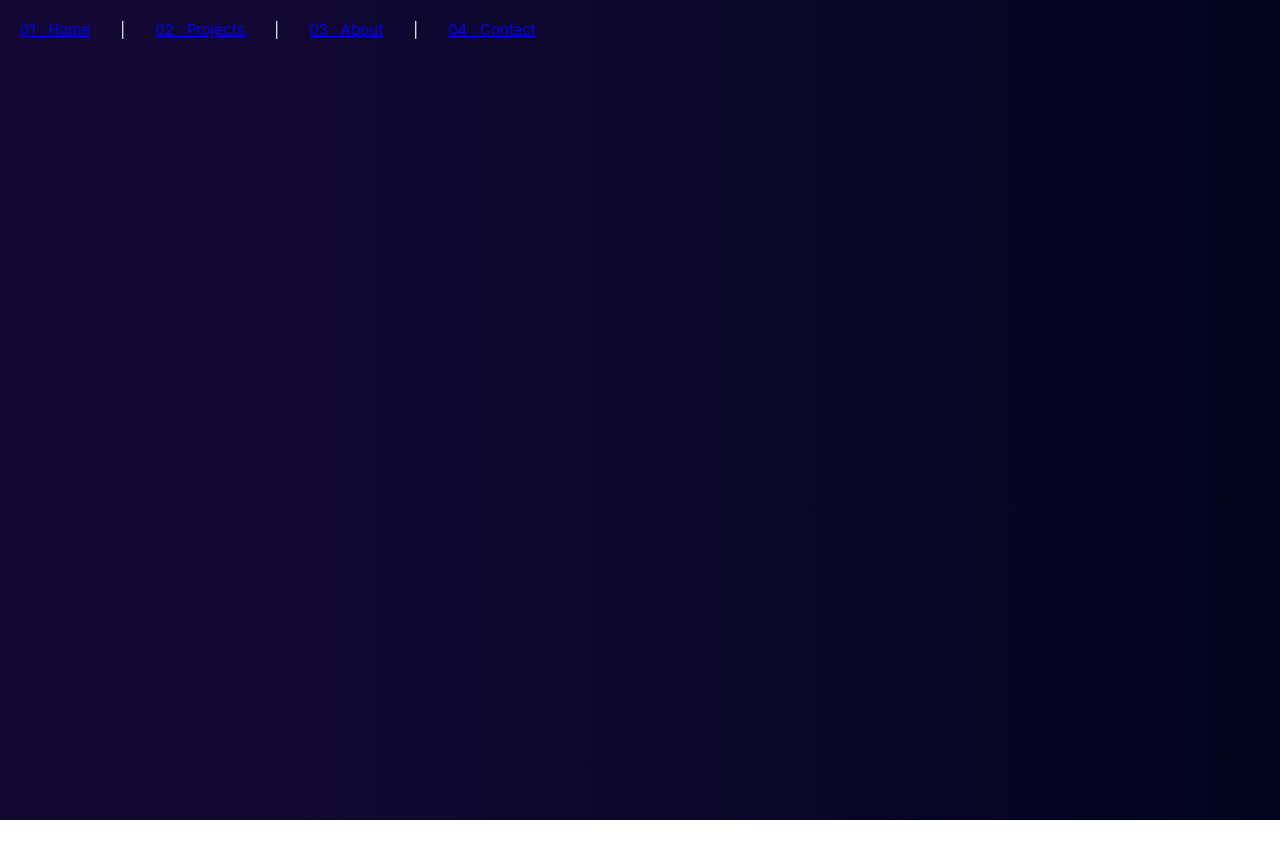
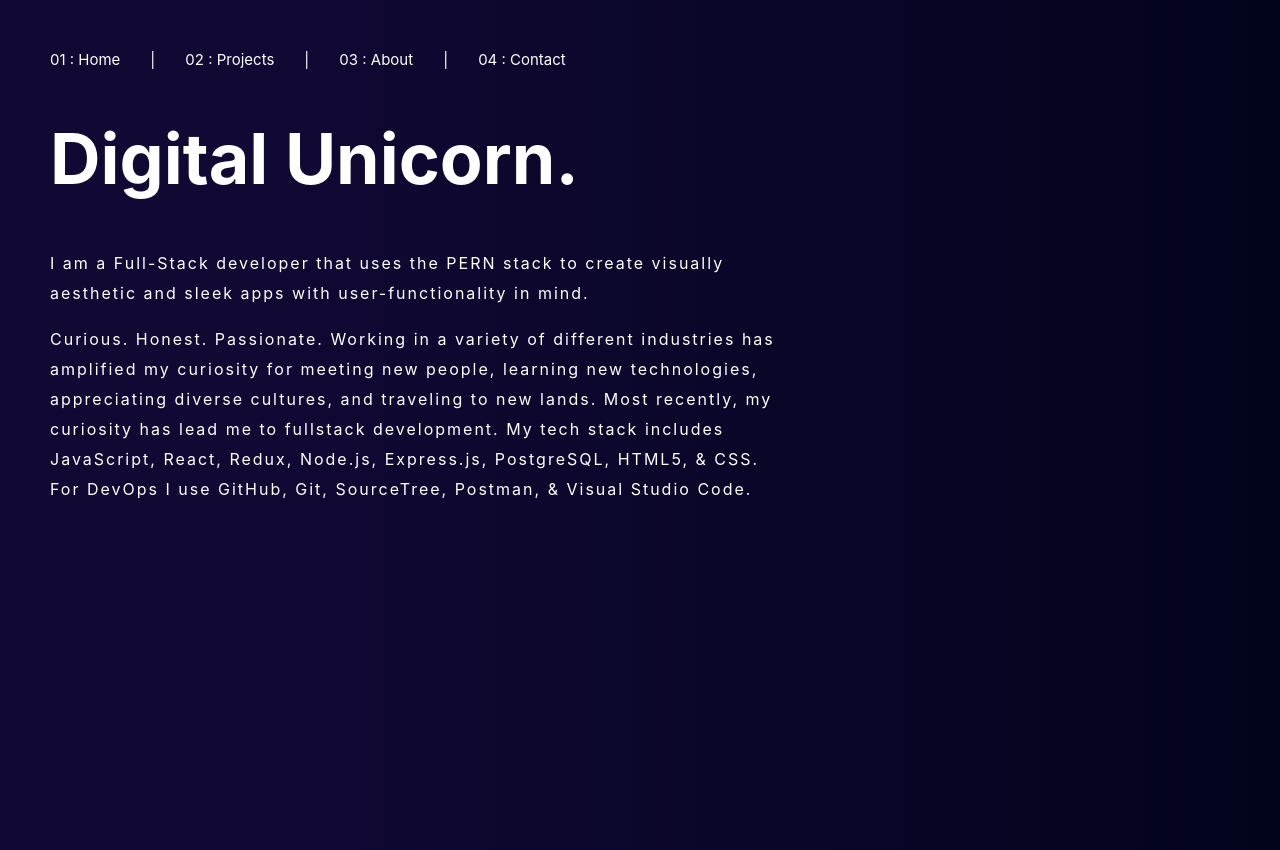
Before and after one commit to spiltmiruku/Portfolio-Website, a React (Create React App) app in the folder portfolio-project/: page /#/about in a window 1280 px wide. Before the commit the page ends 820 px from the top, so only its background shows below. Built offline with nearby package versions, Linux system fonts and the light colour scheme.

Commit message:
Separated header into a separate Component, added some text to about and projects Components with minor css styling

```diff
--- a/portfolio-project/src/App.css
+++ b/portfolio-project/src/App.css
@@ -1,38 +1,3 @@
 .App {
   text-align: center;
 }
-
-.App-logo {
-  height: 40vmin;
-  pointer-events: none;
-}
-
-@media (prefers-reduced-motion: no-preference) {
-  .App-logo {
-    animation: App-logo-spin infinite 20s linear;
-  }
-}
-
-.App-header {
-  background-color: #282c34;
-  min-height: 100vh;
-  display: flex;
-  flex-direction: column;
-  align-items: center;
-  justify-content: center;
-  font-size: calc(10px + 2vmin);
-  color: white;
-}
-
-.App-link {
-  color: #61dafb;
-}
-
-@keyframes App-logo-spin {
-  from {
-    transform: rotate(0deg);
-  }
-  to {
-    transform: rotate(360deg);
-  }
-}
--- a/portfolio-project/src/App.js
+++ b/portfolio-project/src/App.js
@@ -1,13 +1,16 @@
 import React from 'react';
 import './App.css';
-import Home from './Components/Home/Home';
+import { withRouter } from 'react-router-dom';
+import Header from './Components/Header/Header';
+import routes from './routes';
 
 function App() {
   return (
     <div className="App">
-      <Home />
+      <Header />
+     {routes}
     </div>
   );
 }
 
-export default App;
+export default withRouter(App);
--- a/portfolio-project/src/Components/About/About.js
+++ b/portfolio-project/src/Components/About/About.js
@@ -1,10 +1,28 @@
-import React from 'react';
-import './about.css';
+import React from "react";
+import "./about.css";
 
 const About = () => {
-    return (
-        <div>
+  return (
+    <div className='about-box'>
+      <h1 className='about-header'>Digital Unicorn.</h1>
+      <section className='about-me'>
+      <p>
+        I am a Full-Stack developer that uses the PERN stack to create visually
+        aesthetic and sleek apps with user-functionality in mind.
+      </p>
+      <p>
+        Curious. Honest. Passionate. Working in a variety of different
+        industries has amplified my curiosity for meeting new people, learning
+        new technologies, appreciating diverse cultures, and traveling to new
+        lands. Most recently, my curiosity has lead me to fullstack development.
+        My tech stack includes JavaScript, React, Redux, Node.js, Express.js,
+        PostgreSQL, HTML5, & CSS. For DevOps I use GitHub, Git, SourceTree,
+        Postman, & Visual Studio Code.
+      </p>
+      </section>
+    </div>
+  );
+};
 
-        </div>
-    )
-}
+
+export default About;
--- a/portfolio-project/src/Components/About/about.css
+++ b/portfolio-project/src/Components/About/about.css
@@ -1 +1,18 @@
 /* ----------ABOUT COMPONENT---------- */
+
+.about-box {
+    color: #fff;
+    margin-left: 50px;
+}
+
+.about-header {
+    font-size: 70px;
+    text-align: left;
+}
+
+.about-me {
+    text-align: left;
+    width: 60%;
+    line-height: 30px;
+    letter-spacing: 2px;
+}
--- a/portfolio-project/src/Components/Contact/Contact.js
+++ b/portfolio-project/src/Components/Contact/Contact.js
@@ -8,3 +8,5 @@ const Contact = () => {
         </div>
     )
 }
+
+export default Contact;
--- /dev/null
+++ b/portfolio-project/src/Components/Header/Header.js
@@ -0,0 +1,28 @@
+import React from "react";
+import { Link } from 'react-router-dom';
+import './header.css';
+
+const Header = () => {
+
+    return (
+      <div className='header-elements'>
+        <div>
+          <Link to='/'><span>01 : Home</span></Link>
+        </div>
+        <div>|</div>
+        <div>
+          <Link to='/projects'><span>02 : Projects</span></Link>
+        </div>
+        <div>|</div>
+        <div>
+        <Link to='/about'><span>03 : About</span></Link>
+        </div>
+        <div>|</div>
+        <div>
+        <Link to='/contact'><span>04 : Contact</span></Link>
+        </div>
+      </div>
+    );
+}
+
+export default Header;
--- /dev/null
+++ b/portfolio-project/src/Components/Header/header.css
@@ -0,0 +1,20 @@
+/* ----------HEADER COMPONENT---------- */
+
+  .header-elements {
+      font-size: 15px;
+      color: #fff;
+      display: flex;
+      flex-direction: row;
+      align-content: space-around;
+      align-items: center;
+      margin: 50px 0 0 50px;
+  }
+
+  .header-elements div {
+      padding-right: 30px;
+  }
+
+  .header-elements a:link, a:visited {
+    color: #fff;
+    text-decoration: none;
+  }
--- a/portfolio-project/src/Components/Home/Home.js
+++ b/portfolio-project/src/Components/Home/Home.js
@@ -10,23 +10,7 @@ class Home extends Component {
 
   render() {
     return (
-      <div className='header-elements'>
-        <div>
-          <Link to='/'><span>01 : Home</span></Link>
-        </div>
-        <div>|</div>
-        <div>
-          <Link to='/projects'><span>02 : Projects</span></Link>
-        </div>
-        <div>|</div>
-        <div>
-        <Link to='/about'><span>03 : About</span></Link>
-        </div>
-        <div>|</div>
-        <div>
-        <Link to='/contact'><span>04 : Contact</span></Link>
-        </div>
-      </div>
+     <div></div>
     );
   }
 }
--- a/portfolio-project/src/Components/Home/home.css
+++ b/portfolio-project/src/Components/Home/home.css
@@ -9,22 +9,3 @@ body {
   );
     height: 100vh;
 }
-
-.header-elements {
-    font-size: 15px;
-    color: #fff;
-    display: flex;
-    flex-direction: row;
-    align-content: space-around;
-    align-items: center;
-    margin: 20px;
-}
-
-.header-elements div {
-    padding-right: 30px;
-}
-
-.header-elements Link a{
-    text-decoration: none;
-
-}
--- a/portfolio-project/src/Components/Projects/Projects.js
+++ b/portfolio-project/src/Components/Projects/Projects.js
@@ -1,10 +1,19 @@
-import React from 'react';
-import './projects.css';
+import React from "react";
+import "./projects.css";
 
 const Projects = () => {
-    return (
-        <div>
+  return (
+    <div className='projects-box'>
+      <section className="project-section">
+        <p>001</p>
+        <h1>ASTRAEA</h1>
+      </section>
+      <section className="project-section">
+        <p>001</p>
+        <h1>MONETA</h1>
+      </section>
+    </div>
+  );
+};
 
-        </div>
-    )
-}
+export default Projects;
--- a/portfolio-project/src/Components/Projects/projects.css
+++ b/portfolio-project/src/Components/Projects/projects.css
@@ -1 +1,6 @@
 /* ----------PROJECT COMPONENT---------- */
+
+
+.projects-box {
+    color: #fff;
+}
--- a/portfolio-project/src/routes.js
+++ b/portfolio-project/src/routes.js
@@ -8,8 +8,8 @@ import Contact from './Components/Contact/Contact';
 export default (
     <Switch>
         <Route exact path='/' component={Home} />
-        <Route exact path='/projects' component={Projects} />
-        <Route exact path='/about' component={About} />
-        <Route exact path='/contact' component={Contact} />
+        <Route path='/projects' component={Projects} />
+        <Route path='/about' component={About} />
+        <Route path='/contact' component={Contact} />
     </Switch>
 );
```
